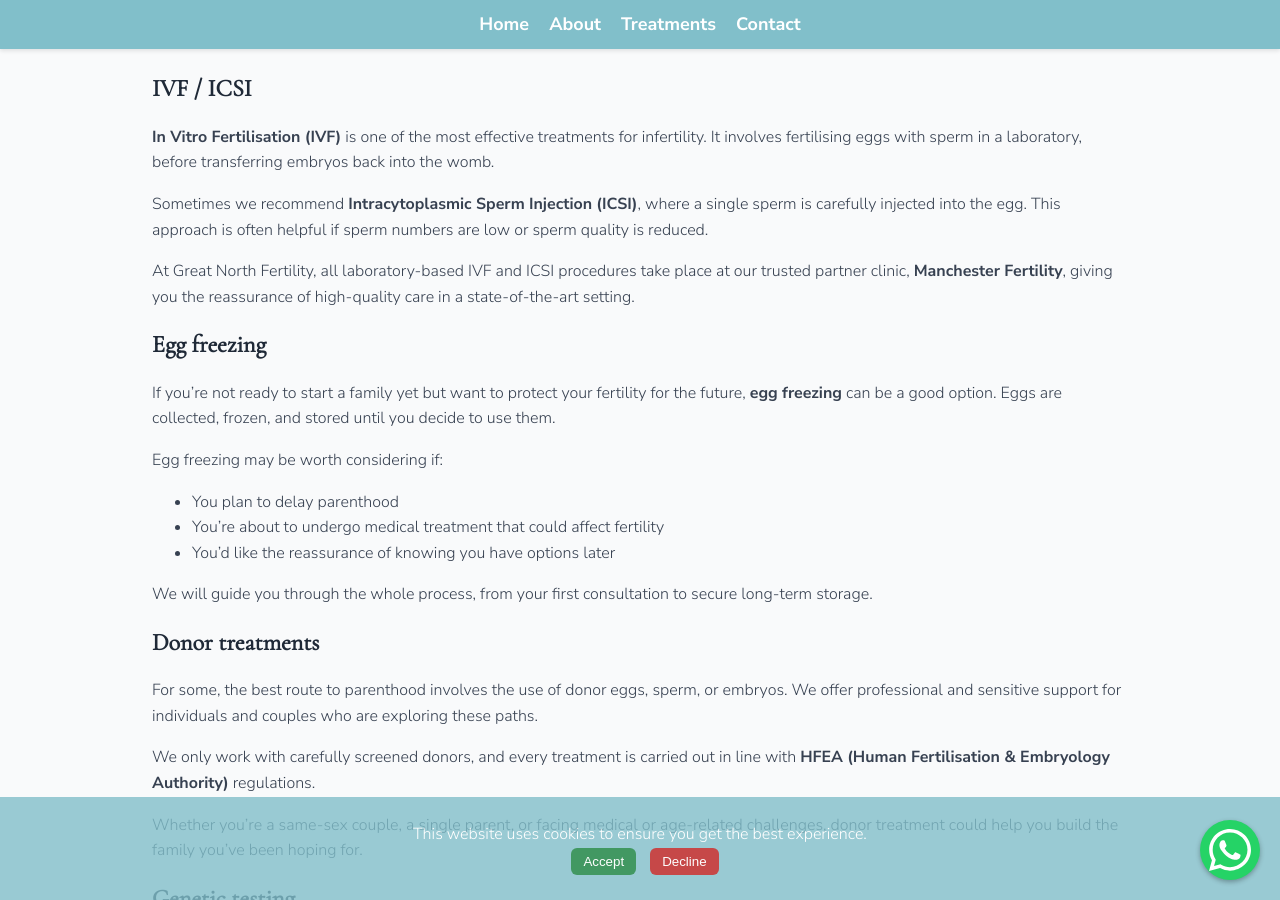
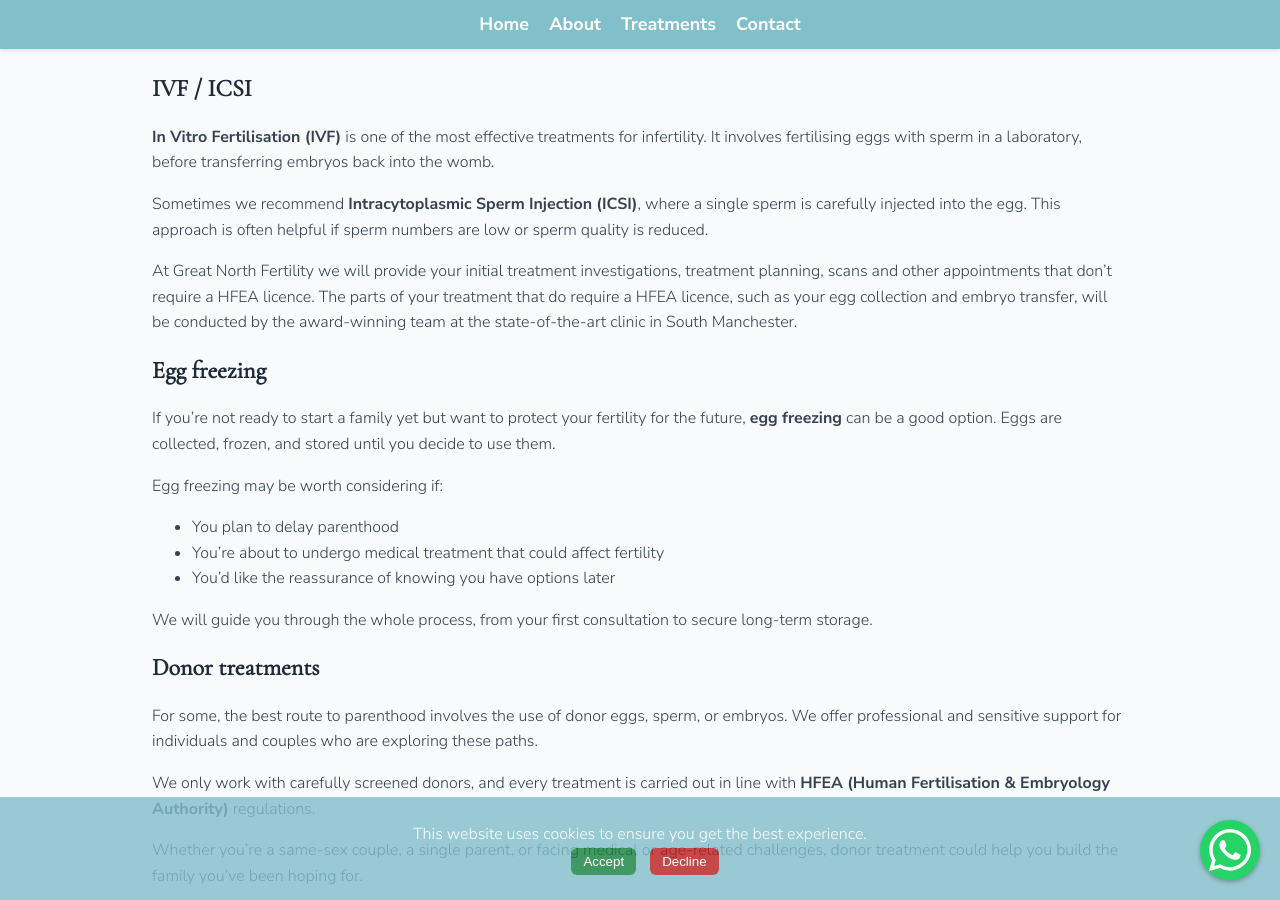
Before and after one commit to great-north-fertility/greatnorthfertility.github.io, a Jekyll site: the page built from _pages/treatments.md, in a window 1280 px wide and 900 px high, scrolled down 456 px. Built offline with Jekyll 4.4.1, drawn with Linux system fonts in a browser that asks for light colours.

Commit message:
Update treatments.md

```diff
--- a/_pages/treatments.md
+++ b/_pages/treatments.md
@@ -14,7 +14,7 @@ At **Great North Fertility**, we understand that every fertility journey is diff
 
 Sometimes we recommend **Intracytoplasmic Sperm Injection (ICSI)**, where a single sperm is carefully injected into the egg. This approach is often helpful if sperm numbers are low or sperm quality is reduced.
 
-At Great North Fertility, all laboratory-based IVF and ICSI procedures take place at our trusted partner clinic, **Manchester Fertility**, giving you the reassurance of high-quality care in a state-of-the-art setting.
+At Great North Fertility we will provide your initial treatment investigations, treatment planning, scans and other appointments that don't require a HFEA licence. The parts of your treatment that do require a HFEA licence, such as your egg collection and embryo transfer, will be conducted by the award-winning team at the state-of-the-art clinic in South Manchester.
 
 ### Egg freezing
 
```
